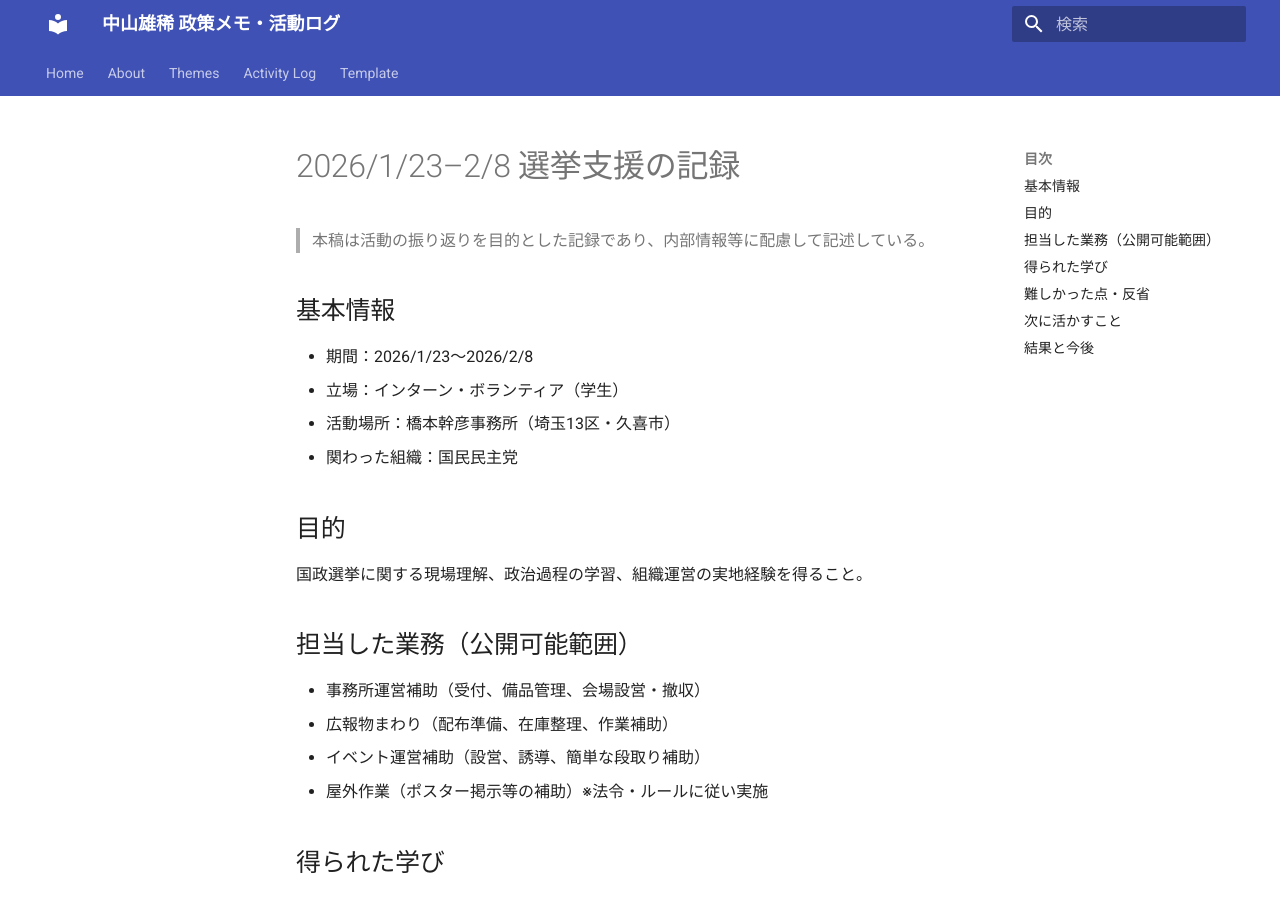
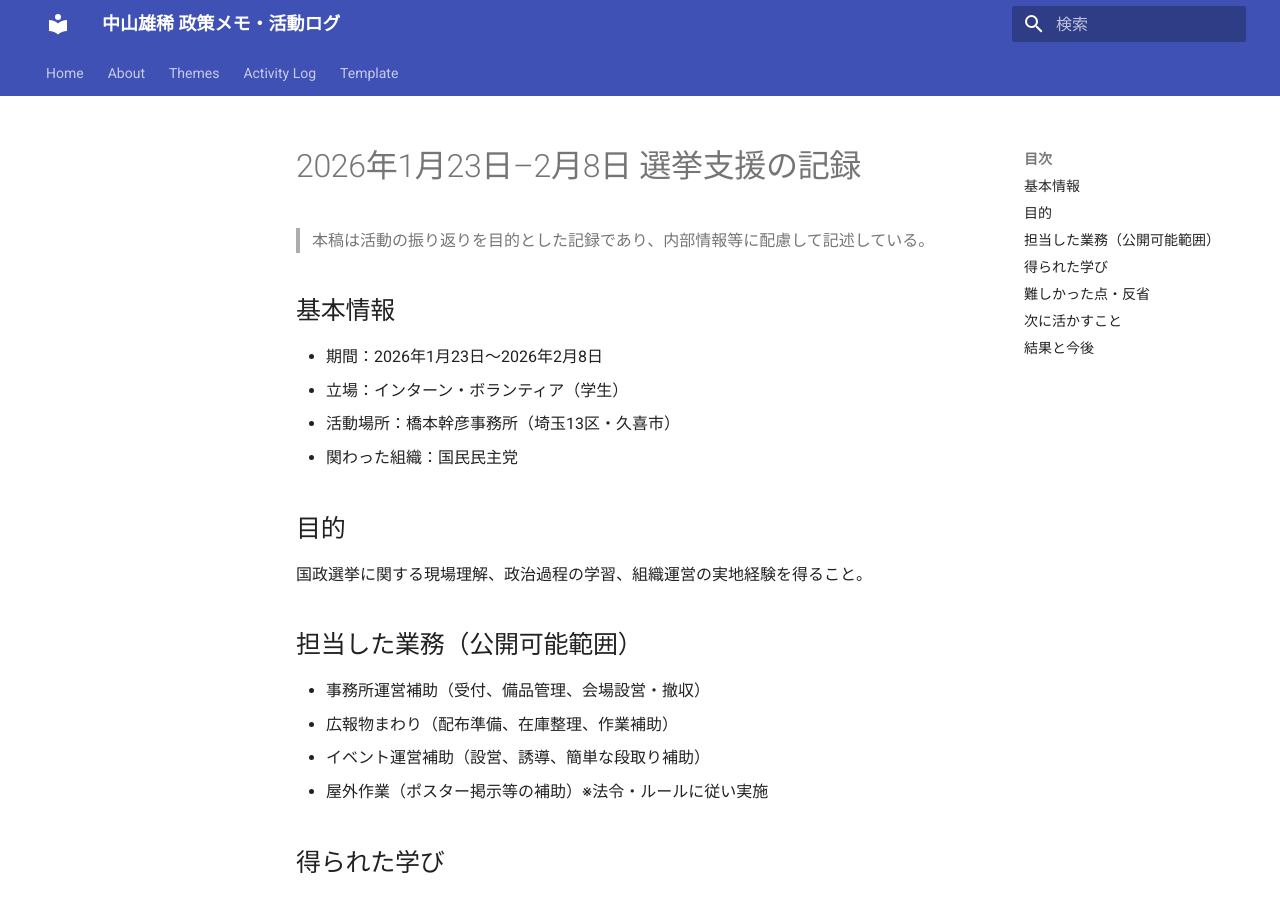
Before and after one commit to yu-ki-nakayama/policy-notes, an MkDocs documentation site: the page built from docs/activity/20260208.md, in a window 1280 px wide and 900 px high. Built offline with MkDocs 1.6.1 and Material for MkDocs 9.7.7, drawn with Linux system fonts in a browser that asks for light colours.

Commit message:
Update 20260208.md

```diff
--- a/docs/activity/20260208.md
+++ b/docs/activity/20260208.md
@@ -1,9 +1,9 @@
-# 2026/1/23–2/8 選挙支援の記録
+# 2026年1月23日–2月8日 選挙支援の記録
 
 > 本稿は活動の振り返りを目的とした記録であり、内部情報等に配慮して記述している。
 
 ## 基本情報
-- 期間：2026/1/23〜2026/2/8
+- 期間：2026年1月23日〜2026年2月8日
 - 立場：インターン・ボランティア（学生）
 - 活動場所：橋本幹彦事務所（埼玉13区・久喜市）
 - 関わった組織：国民民主党
```
